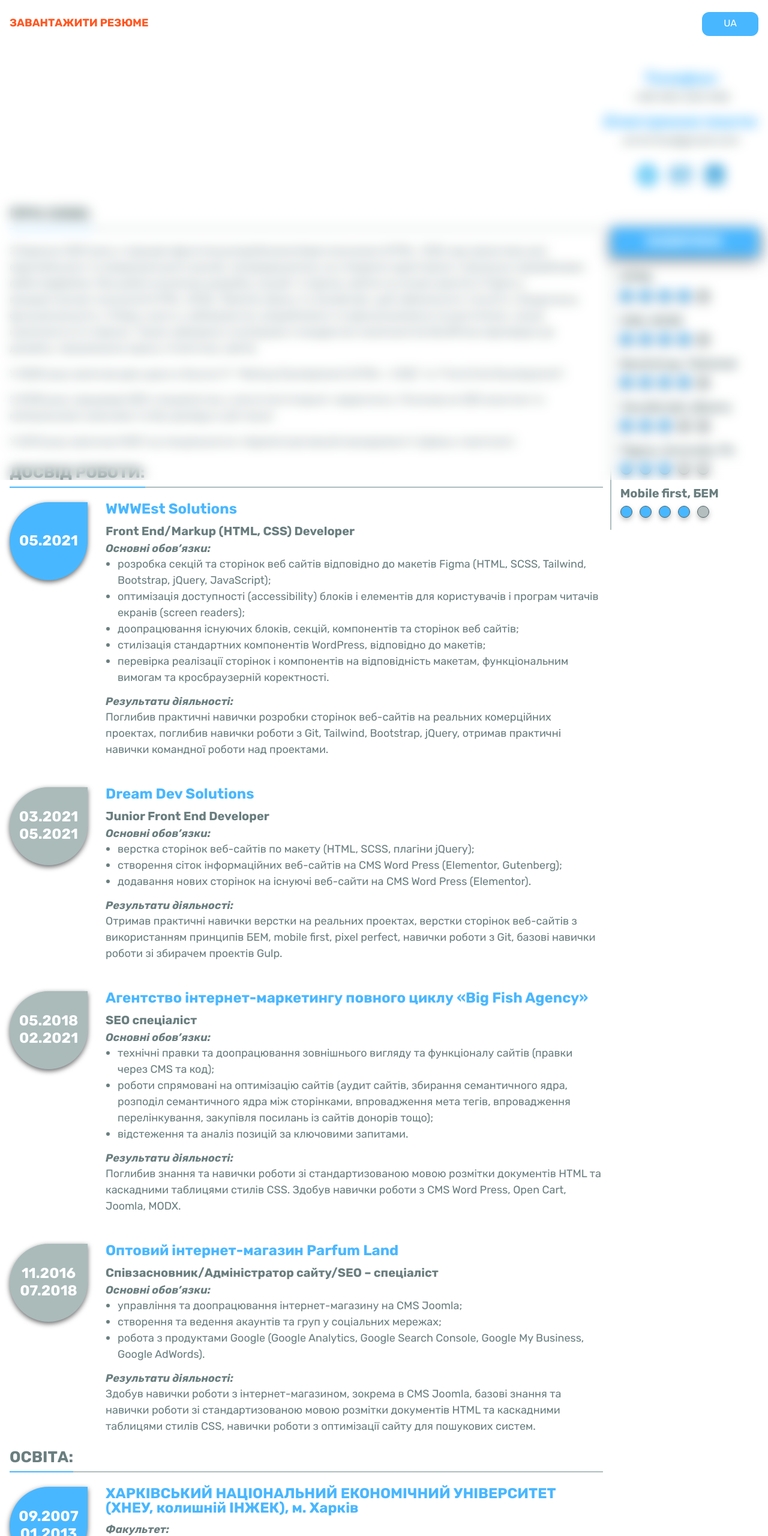
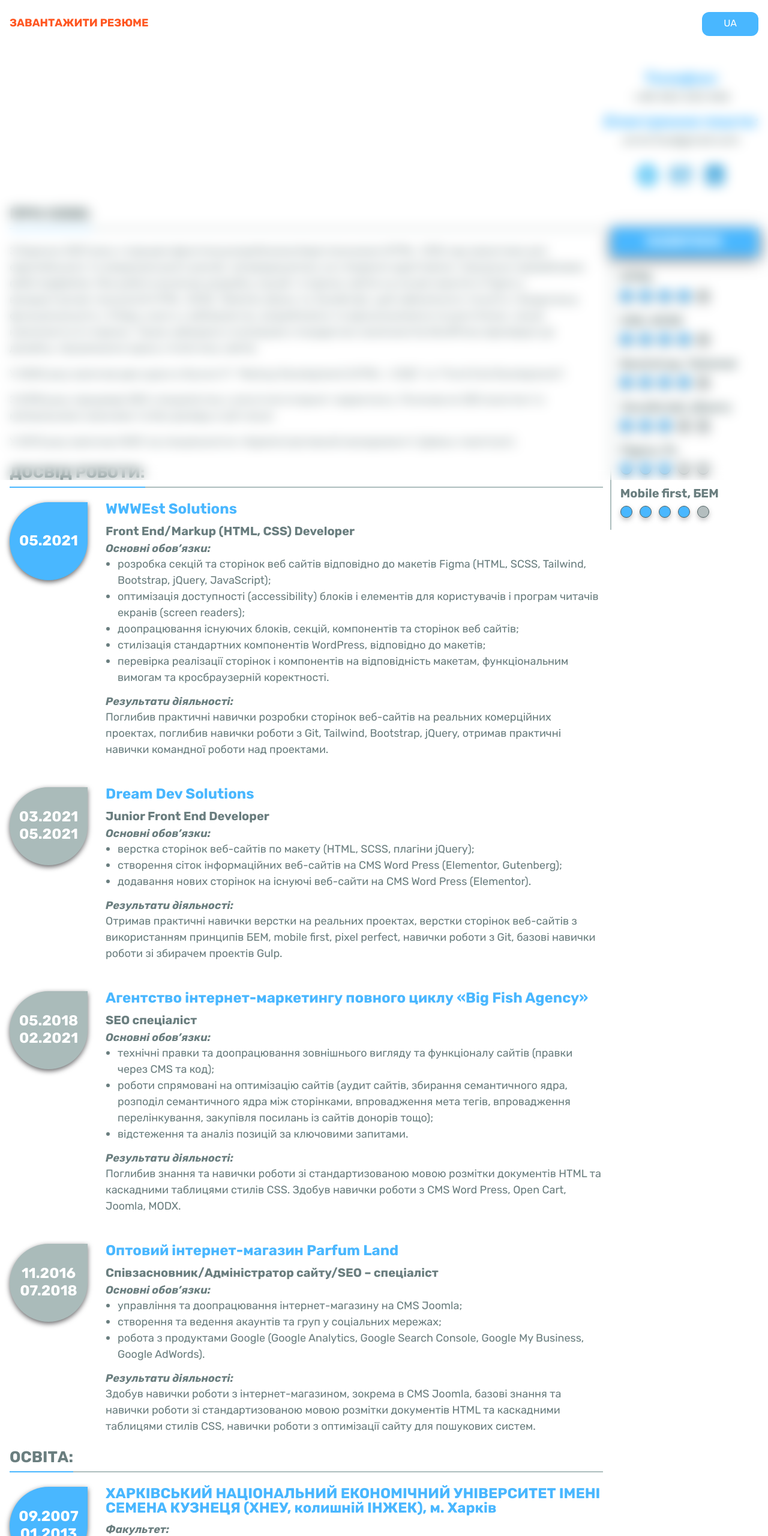
Before and after one commit to VladKa-K/vladka-k.github.io, a plain HTML site: page index.html in a window 1280 px wide. Shown: the top 2560 px of the page at 60% size. Drawn offline with nearby package versions, Linux system fonts and the light colour scheme; a script that the page names is missing; files whose address does not match are found by name.

Commit message:
content was chanegd

```diff
--- a/index.html
+++ b/index.html
@@ -60,7 +60,7 @@
           <div class="o-hero__heading" id="js--hero-heading">
             <div class="o-hero__heading-wrap js--hero-heading-wrap">
               <h1 class="o-hero__title"><span class="text-blue">Колотко</span> Владислав</h1>
-              <p class="o-hero__subtitle">Front End/Markup (HTML, CSS) Developer</p>
+              <p class="o-hero__subtitle">Front End/Markup (HTML, CSS, JS) Developer</p>
             </div>
           </div>
           <div class="o-hero__sidebar">
@@ -207,7 +207,7 @@
                 <p>09.2007 <span class="u-separator">-</span> 01.2013</p>
               </div>
               <div class="s-content__col-content">
-                <h4 class="s-content__col-title">ХАРКІВСЬКИЙ НАЦІОНАЛЬНИЙ ЕКОНОМІЧНИЙ УНІВЕРСИТЕТ (ХНЕУ, колишній ІНЖЕК), м. Харків</h4>
+                <h4 class="s-content__col-title">ХАРКІВСЬКИЙ НАЦІОНАЛЬНИЙ ЕКОНОМІЧНИЙ УНІВЕРСИТЕТ ІМЕНІ СЕМЕНА КУЗНЕЦЯ (ХНЕУ, колишній ІНЖЕК), м. Харків</h4>
                 <div class="s-content__col-info">Факультет:</div>
                   <p>«Менеджменту та маркетингу»</p>
                 <div class="s-content__col-info">Спеціальність:</div>
@@ -269,7 +269,7 @@
                   </div>
                 </li>
                 <li class="s-content__aside-item">
-                  <h5 class="s-content__aside-item-title">Figma, Avocode, Ps</h5>
+                  <h5 class="s-content__aside-item-title">Figma, Ps</h5>
                   <div class="s-content__aside-rating-wrap">
                     <span class="s-content__aside-rating bg-blue"></span>
                     <span class="s-content__aside-rating bg-blue"></span>
```
Also changed, not shown: en.html (+2 -2 lines), 4 other files.
